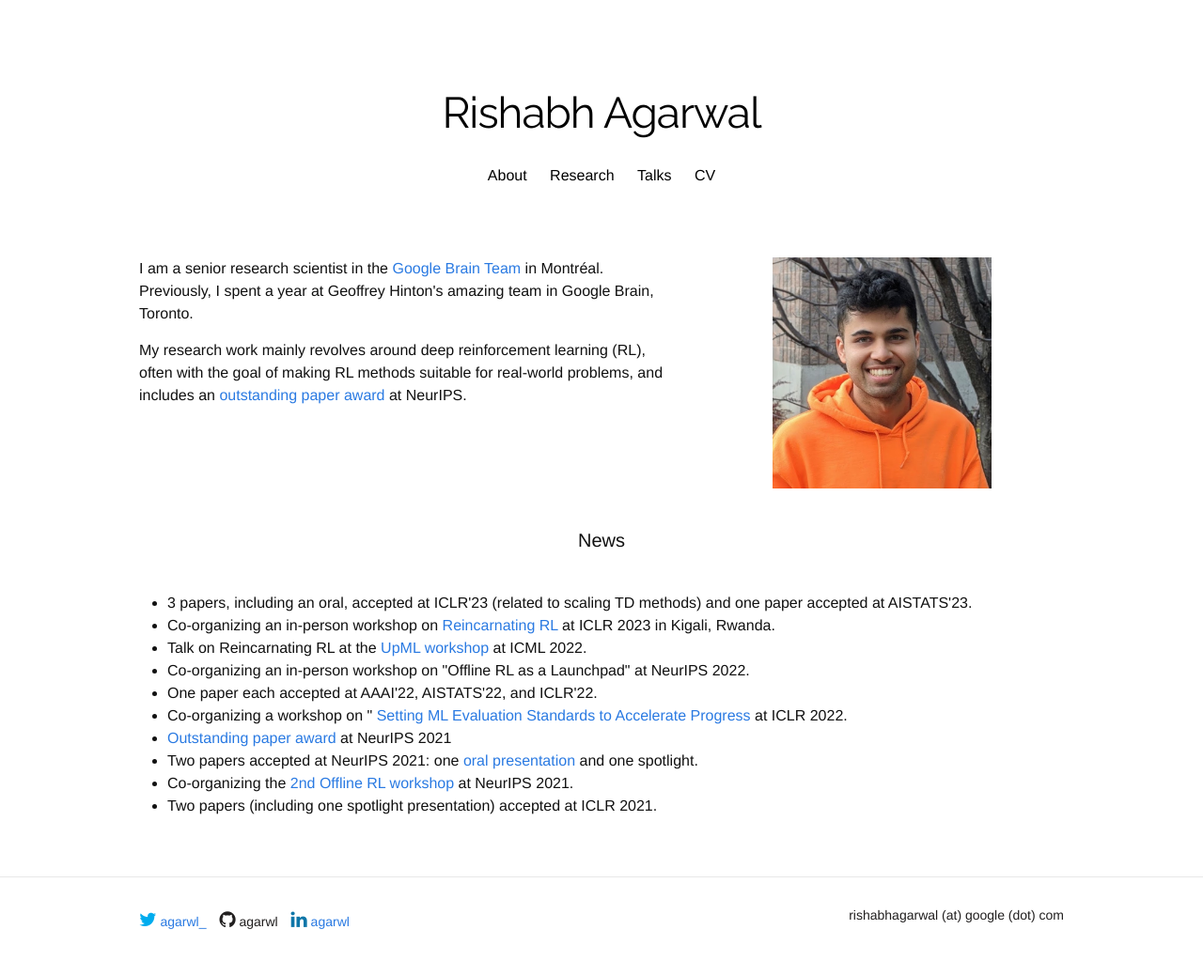
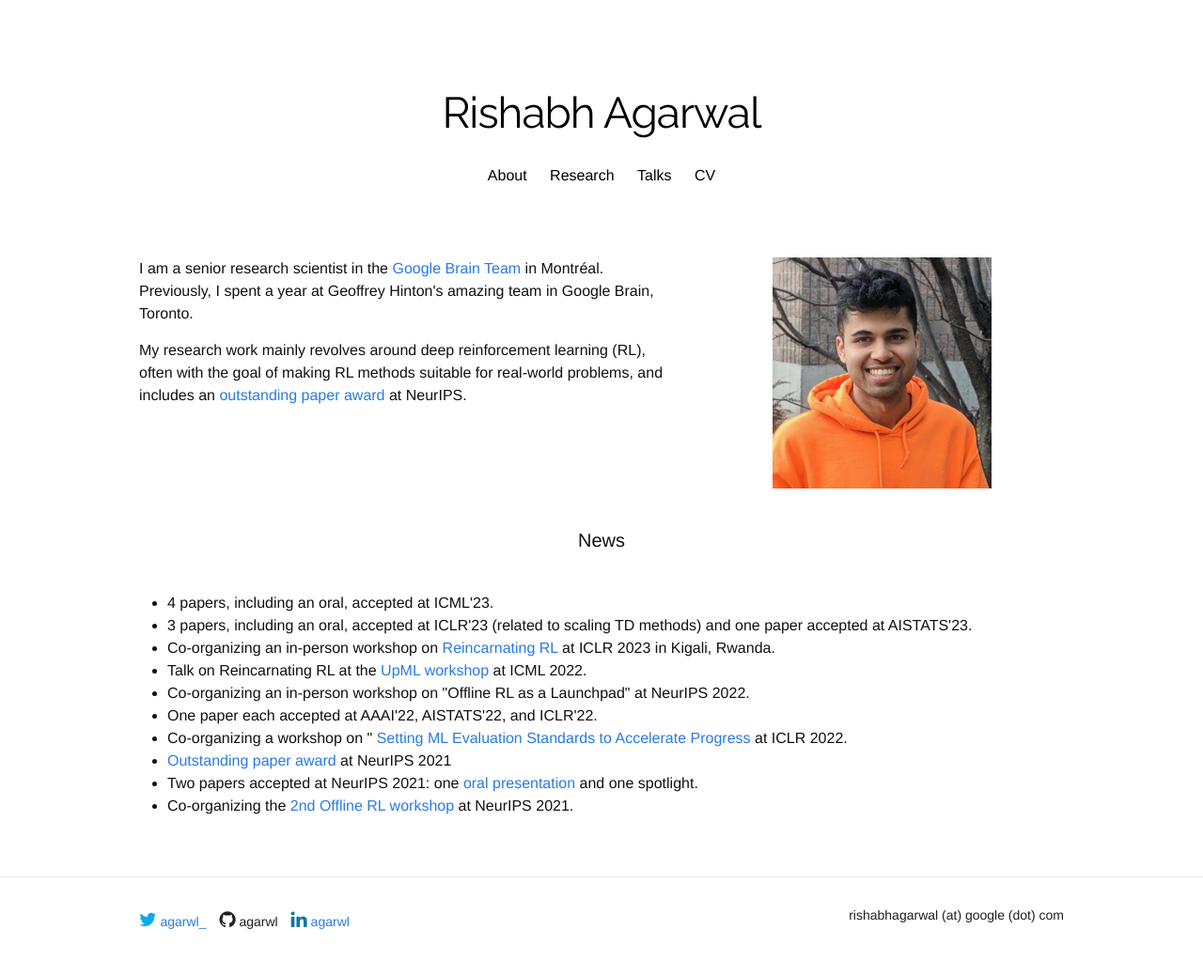
Before and after one commit to agarwl/agarwl.github.io, a Jekyll site: the page built from index.html, in a window 1280 px wide. Shown: the whole page at 94% size. Built offline with Jekyll 4.4.1, drawn with Linux system fonts in a browser that asks for light colours; nearby versions of some CDN libraries; some web fonts are replaced; a style sheet for code colours, icons or effects is not loaded.

Commit message:
Update index.html

```diff
--- a/index.html
+++ b/index.html
@@ -23,6 +23,7 @@ title: "Rishabh Agarwal"
 
 <h1 class="page-heading">News</h1>
 <ul>
+  <li> 4 papers, including an oral, accepted at ICML'23. </li>
   <li> 3 papers, including an oral, accepted at ICLR'23 (related to scaling TD methods) and one paper accepted at AISTATS'23. </li>
   <li> Co-organizing an in-person workshop on <a href="https://reincarnating-rl.github.io"> Reincarnating RL </a> at ICLR 2023 in Kigali, Rwanda. </li>
   <li> Talk on Reincarnating RL at the <a href="https://upml2022.github.io/"> UpML workshop </a> at ICML 2022.</li>
@@ -32,7 +33,7 @@ title: "Rishabh Agarwal"
   <Li> <a href="https://blog.neurips.cc/2021/11/30/announcing-the-neurips-2021-award-recipients/?s=09">Outstanding paper award</a> at NeurIPS 2021 </li>
   <li> Two papers accepted at NeurIPS 2021: one <a href="https://agarwl.github.io/rliable/"> oral presentation </a> and one spotlight. </li>
   <li> Co-organizing the <a href="https://offline-rl-neurips.github.io/2021"> 2nd Offline RL workshop</a> at NeurIPS 2021.</li>
-  <li> Two papers (including one spotlight presentation) accepted at ICLR 2021. </li>
+<!--   <li> Two papers (including one spotlight presentation) accepted at ICLR 2021. </li>  -->
 <!--   <li> At NeurIPS 2020, I'll be giving a talk "Contrastive Behavioral Similarity Embeddings for Generalization in RL" at the <a href="https://nips.cc/Conferences/2020/Schedule?showEvent=16109">Biological and Artifical RL Workshop</a>. </li>  -->
 <!--   <li> Gave a talk about Offline RL at<a href="http://mlcollective.org/dlct"> ML Collective Reading Group </a>. </li> -->
   <!-- <li> Organizing a workshop on <a href="https://offline-rl-neurips.github.io"> Offline RL</a> at NeurIPS 2020.</li> -->
```
